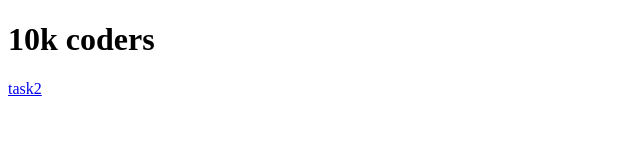
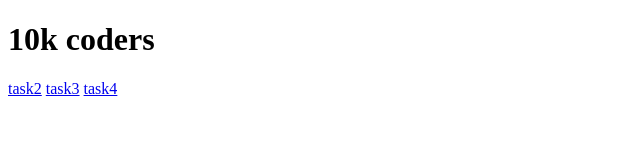
Before and after one commit to Jatin0102/task1, a plain HTML site: page index.html in a window 1280 px wide. Shown: the full height of the page, 0-640 px from the left. Drawn offline with Linux system fonts and the light colour scheme.

Commit message:
Add files via upload

```diff
--- a/index.html
+++ b/index.html
@@ -8,5 +8,7 @@
 <body>
     <h1>10k coders</h1>
     <a href="http://127.0.0.1:3000/task2.html">task2</a>
+    <a href="http://127.0.0.1:3000/task3.html">task3</a>
+    <a href="http://127.0.0.1:3000/task4.html">task4</a>
 </body>
 </html>
```
